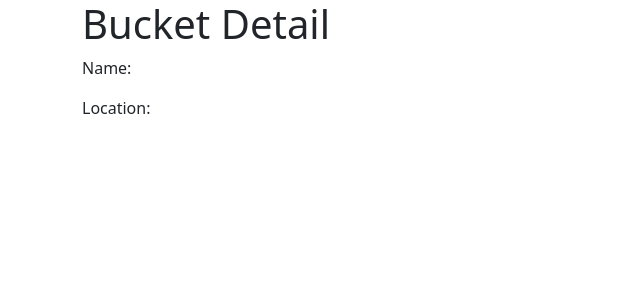
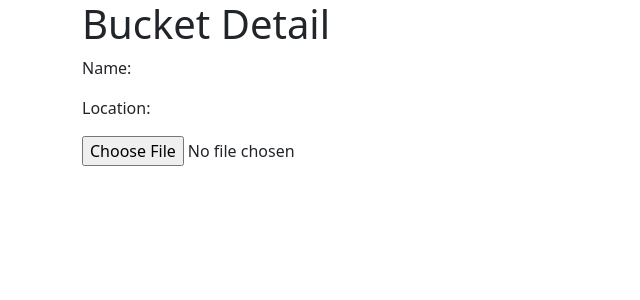
Before and after one commit to janlebar/test-agenda, an Angular app: page /bucket/1 in a window 1280 px wide. Shown: the top 300 px of the page, without its empty margins (0-640 px from the left). Built offline with nearby package versions, Linux system fonts and the light colour scheme.

Commit message:
file explorer

```diff
--- a/src/app/bucket-detail/bucket-detail.component.html
+++ b/src/app/bucket-detail/bucket-detail.component.html
@@ -1,7 +1,12 @@
-<div class="container">
+
+  <div class="container">
     <h1>Bucket Detail</h1>
     <div>
       <p>Name: {{ bucket?.name }}</p>
       <p>Location: {{ bucket?.location }}</p>
     </div>
+    <!-- Add file input element -->
+    <div>
+      <input type="file" (change)="onFileSelected($event)" />
+    </div>
   </div>
--- a/src/app/bucket-detail/bucket-detail.component.ts
+++ b/src/app/bucket-detail/bucket-detail.component.ts
@@ -15,4 +15,11 @@ export class BucketDetailComponent {
     this.bucketId = parseInt(this.route.snapshot.paramMap.get('id') || '0', 10);
     this.bucket = this.store.state().buckets.find(bucket => bucket.id === this.bucketId);
   }
+
+  onFileSelected(event: any) {
+    // Access the selected file here, you can use 'event.target.files' array
+    const file: File = event.target.files[0];
+    // Handle the file, you may want to upload it or perform other actions
+    console.log('Selected file:', file);
+  }
 }
```
